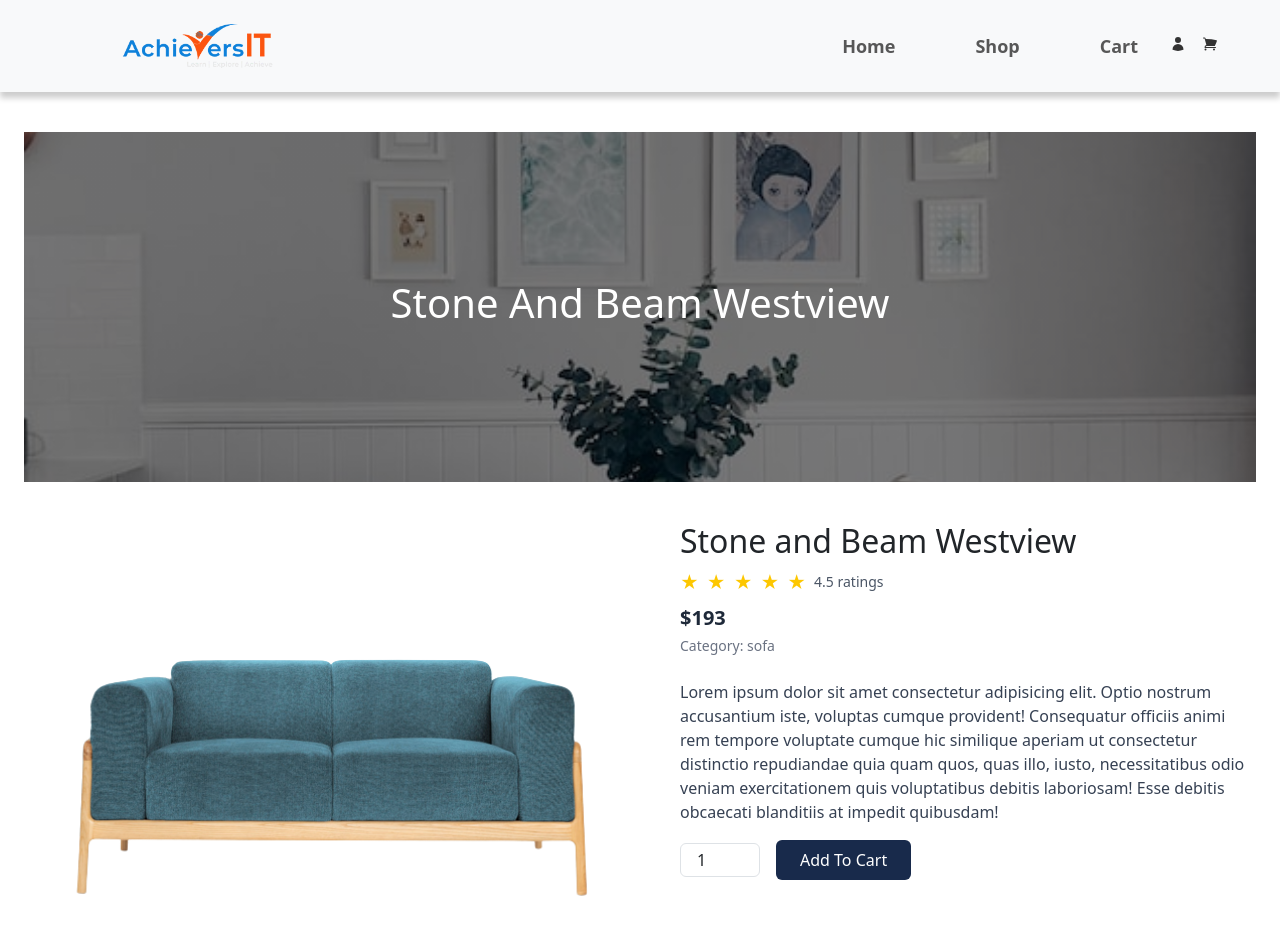
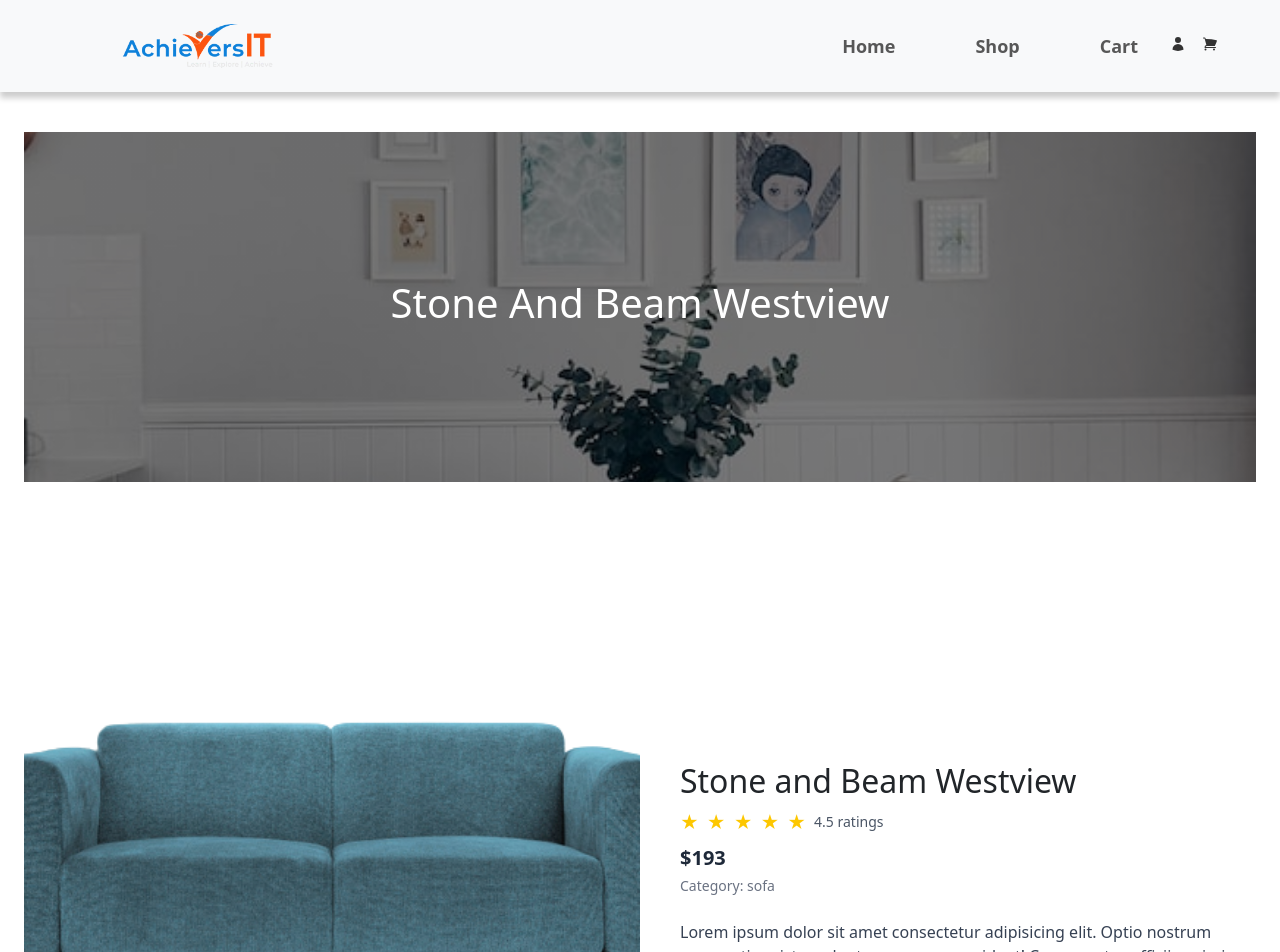
Before and after one commit to EdigaNagaPoojitha/Mart-ecommerce-app-ReactJS, a React (Vite) app: page /shop/01 in a window 1280 px wide. Shown: the top 952 px of the page. Built offline with nearby package versions, Linux system fonts and the light colour scheme.

Commit message:
Project completed !!!

```diff
--- a/src/Components/Carddetails.jsx
+++ b/src/Components/Carddetails.jsx
@@ -64,8 +64,8 @@ export default function CardDetails() {
           className="w-full md:w-1/2 rounded-md object-cover"
         />
 
-        <div className="flex-1 ">
-          <h2 className="text-2xl font-semibold mb-2">{product.productName}</h2>
+        <div className="flex-1 mt-60 ">
+          <h2 className="text-2xl font-semibold mb-2 mt-40">{product.productName}</h2>
 
           {/* Rating */}
           <div className="flex items-center gap-2 mb-2">
```
